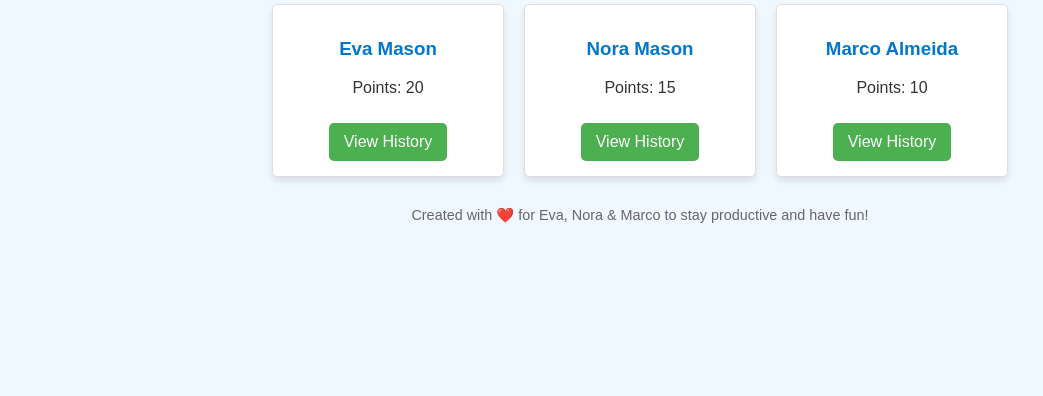
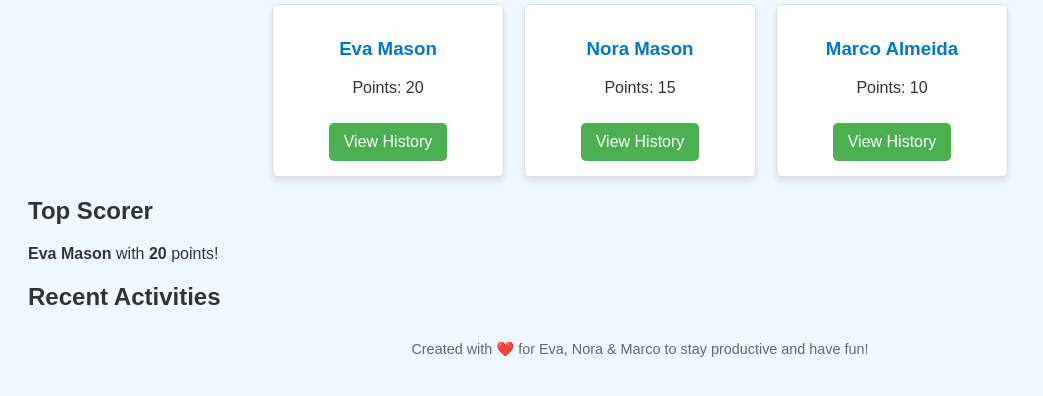
Before and after one commit to MarkiiMark23/kids-reward-system, a Flask app: page /home in a window 1280 px wide. Shown: the part 190-586 px from the top of the page, without its empty margins (0-1043 px from the left). Run offline with Flask 3, Linux system fonts and the light colour scheme.

Commit message:
added sections for top scorer and recent activities in home.html

```diff
--- a/templates/home.html
+++ b/templates/home.html
@@ -32,7 +32,24 @@
             {% endfor %}
         </div>
     </section>
-
+    <section>
+        <h2>Top Scorer</h2>
+        <div>
+            {% set top_user = users | max(attribute='points') %}
+            <p><strong>{{ top_user.name }}</strong> with <strong>{{ top_user.points }}</strong> points!</p>
+        </div>
+    </section>
+    <section>
+        <h2>Recent Activities</h2>
+        <div class="activity-feed">
+            {% for activity in activities %}
+            <div class="activity-card">
+                <p>{{ activity.user_name }} {{ activity.action }} {{ activity.points }} points for {{ activity.chore_name }}</p>
+                <p class="timestamp">{{ activity.timestamp }}</p>
+            </div>
+            {% endfor %}
+        </div>
+    </section>
     <footer>
         <p>Created with ❤️ for Eva, Nora & Marco to stay productive and have fun!</p>
     </footer>
```
